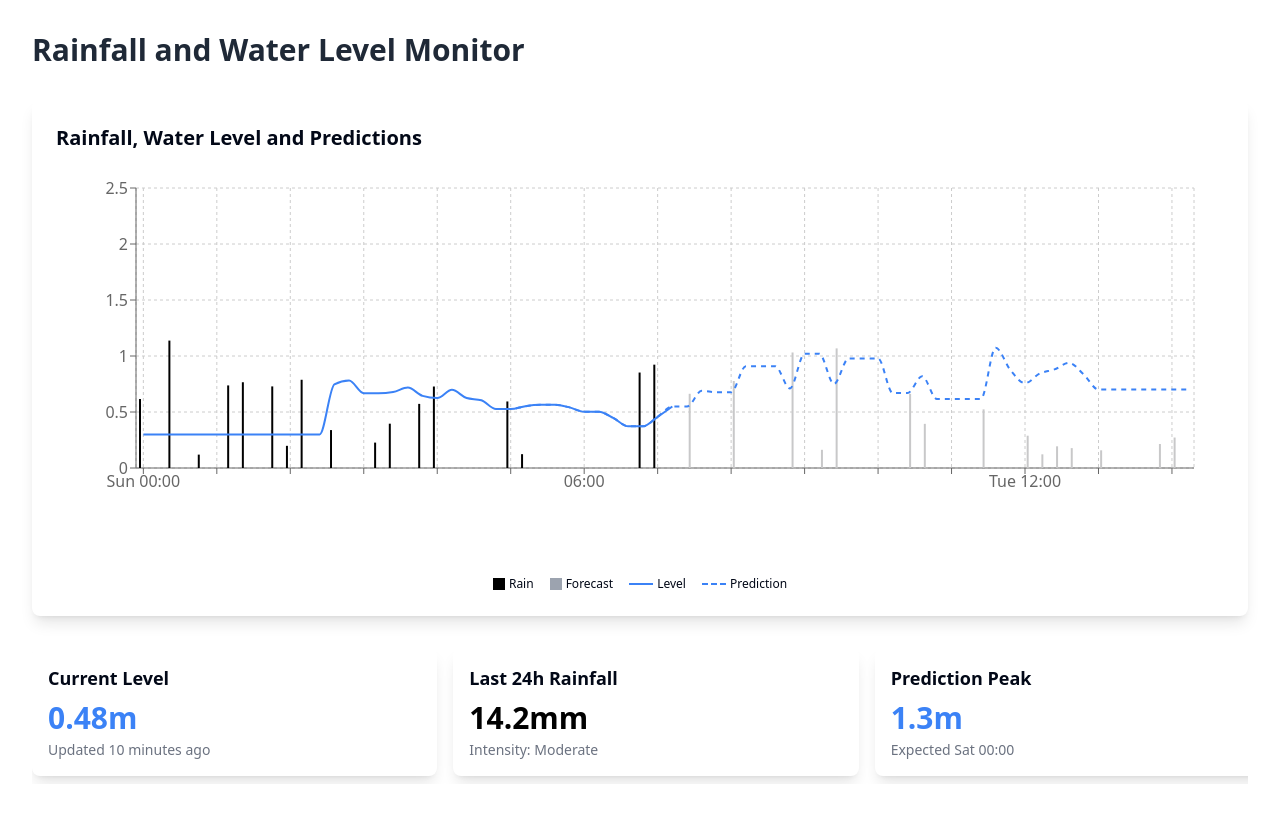
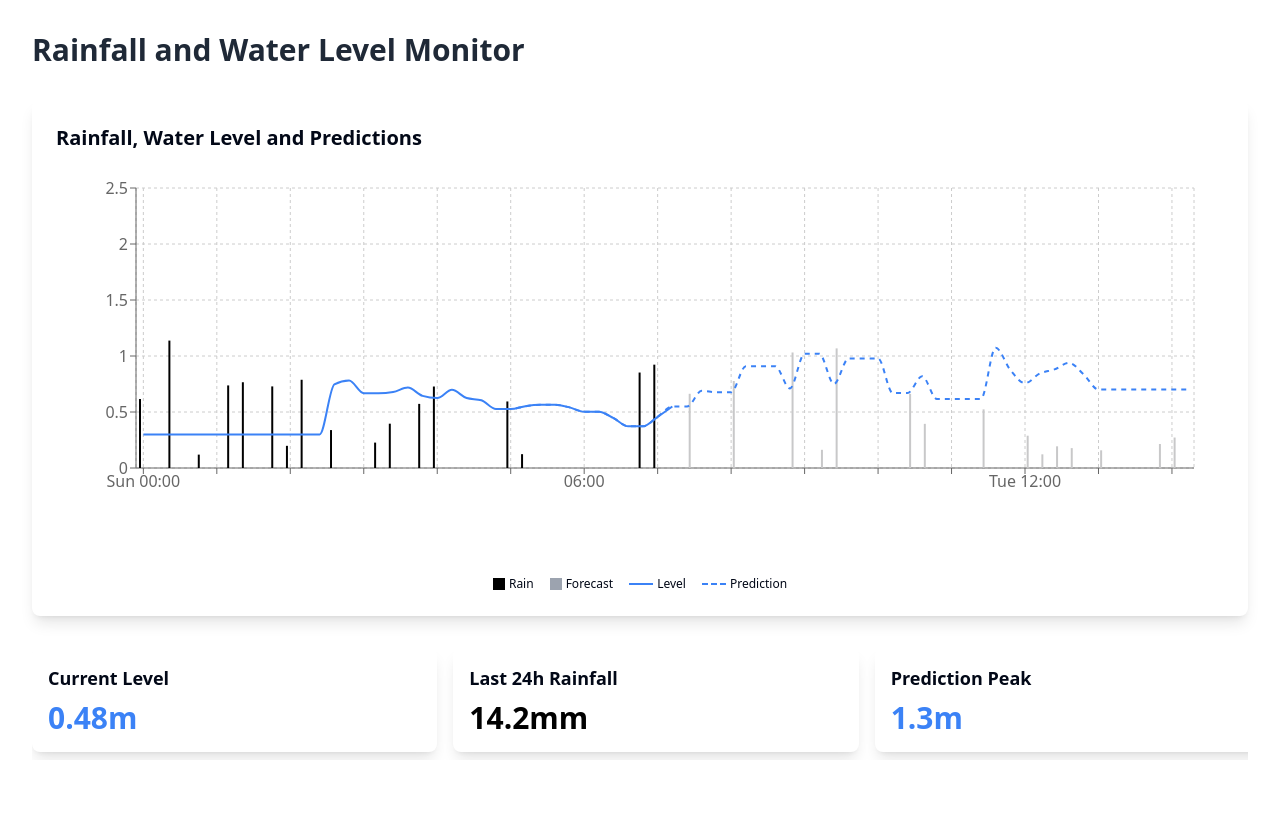
Before and after one commit to jamieaconn/yes-no-rainfall-display, a React (Vite) app: page / in a window 1280 px wide. Built offline with nearby package versions, Linux system fonts and the light colour scheme.

Commit message:
Remove card subtitles
Removes the subtitles from the information cards on the main page.

```diff
--- a/src/pages/Index.tsx
+++ b/src/pages/Index.tsx
@@ -18,24 +18,21 @@ const Index = () => {
           <RainfallGraph />
         </div>
 
-        {/* Information Panel - Updated to show cards side-by-side on mobile */}
+        {/* Information Panel */}
         <div className="flex flex-row overflow-x-auto gap-4 pb-2">
           <div className="bg-white p-3 md:p-4 rounded-lg shadow-lg flex-shrink-0 min-w-[120px] w-1/3">
             <h3 className="text-sm md:text-lg font-semibold mb-1 md:mb-2">Current Level</h3>
             <p className="text-xl md:text-3xl font-bold text-blue-500">0.48m</p>
-            <p className="text-xs md:text-sm text-gray-500 mt-1">Updated 10 minutes ago</p>
           </div>
 
           <div className="bg-white p-3 md:p-4 rounded-lg shadow-lg flex-shrink-0 min-w-[120px] w-1/3">
             <h3 className="text-sm md:text-lg font-semibold mb-1 md:mb-2">Last 24h Rainfall</h3>
             <p className="text-xl md:text-3xl font-bold text-black">14.2mm</p>
-            <p className="text-xs md:text-sm text-gray-500 mt-1">Intensity: Moderate</p>
           </div>
 
           <div className="bg-white p-3 md:p-4 rounded-lg shadow-lg flex-shrink-0 min-w-[120px] w-1/3">
             <h3 className="text-sm md:text-lg font-semibold mb-1 md:mb-2">Prediction Peak</h3>
             <p className="text-xl md:text-3xl font-bold text-blue-500">1.3m</p>
-            <p className="text-xs md:text-sm text-gray-500 mt-1">Expected Sat 00:00</p>
           </div>
         </div>
       </div>
```
